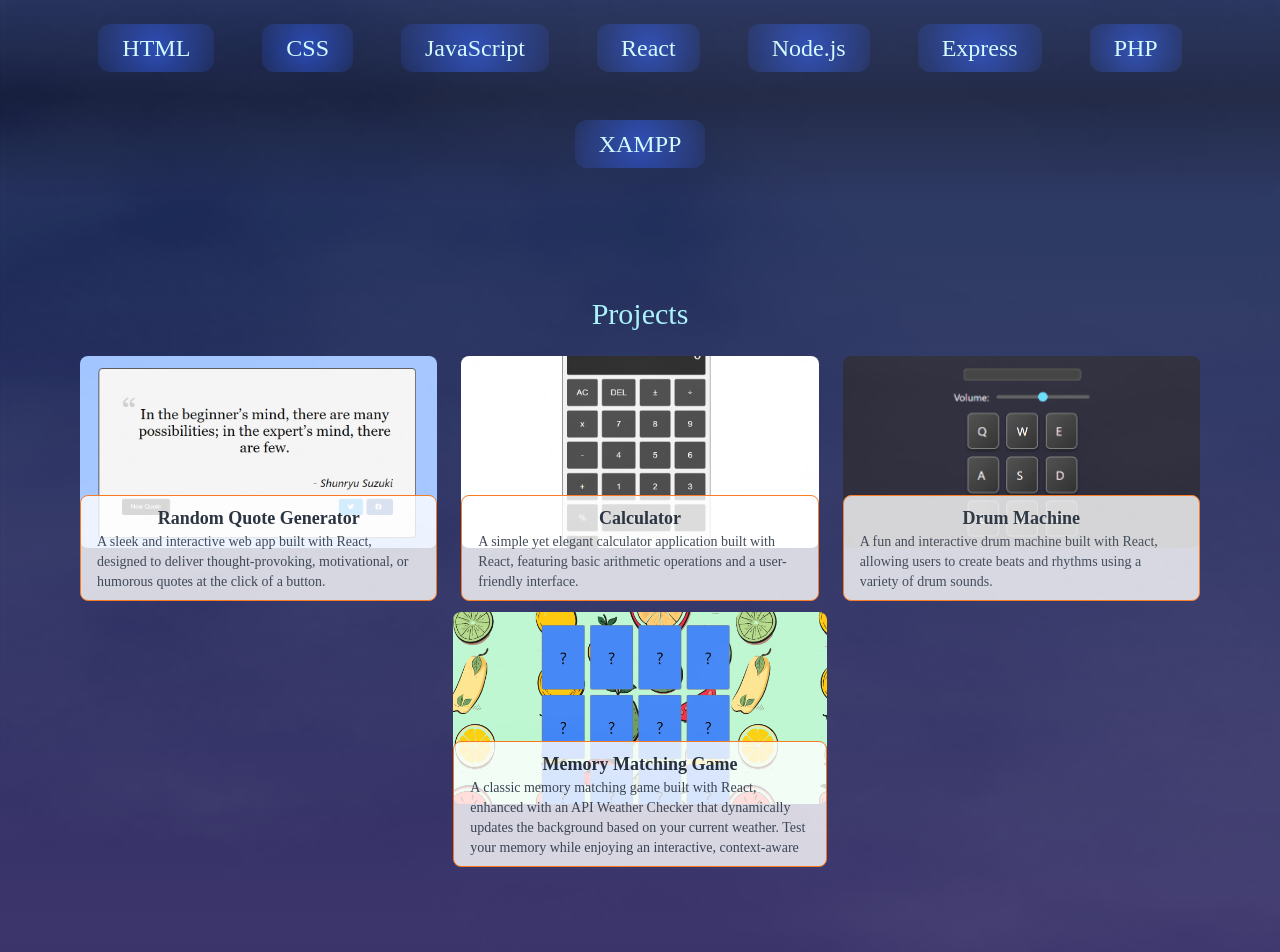
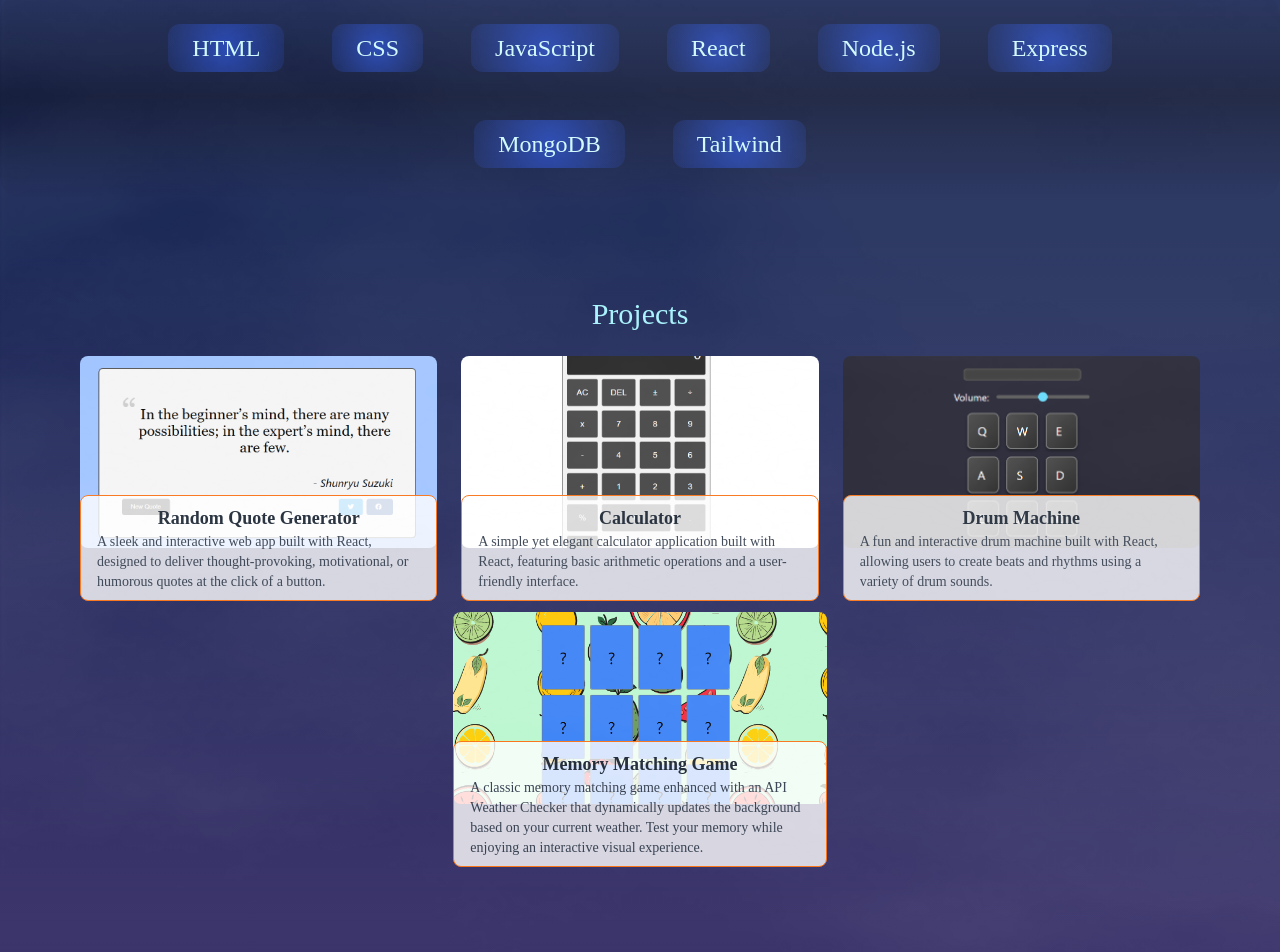
Before and after one commit to madcyans/portfolio, a React (Create React App) app: page / in a window 1280 px wide. Shown: the part 1200-2152 px from the top of the page. Built offline with nearby package versions, Linux system fonts and the light colour scheme; no server answers.

Commit message:
changed portfolio

```diff
--- a/src/components/Projects.js
+++ b/src/components/Projects.js
@@ -31,11 +31,11 @@ const Projects = () => {
       id: 'memory-matching-game',
       title: 'Memory Matching Game',
       description:
-        'A classic memory matching game built with React, enhanced with an API Weather Checker that dynamically updates the background based on your current weather. Test your memory while enjoying an interactive, context-aware visual experience.',
+        'A classic memory matching game enhanced with an API Weather Checker that dynamically updates the background based on your current weather. Test your memory while enjoying an interactive visual experience.',
       url: 'https://memory-matching-game-nine.vercel.app/',
       image: '/images/match.png',
     },
-    /* not fixed yet
+    /* Not yet implemented
     {
       id: 'nature-architecture-gallery',
       title: 'Nature & Architecture Gallery',
--- a/src/components/Skills.js
+++ b/src/components/Skills.js
@@ -7,8 +7,8 @@ const skills = [
   "React",
   "Node.js",
   "Express",
-  "PHP",
-  "XAMPP",
+  "MongoDB",
+  "Tailwind",
 ];
 
 const Skills = () => (
```
Also changed, not shown: 1 other file (tests, documents, lock files or other folders).
